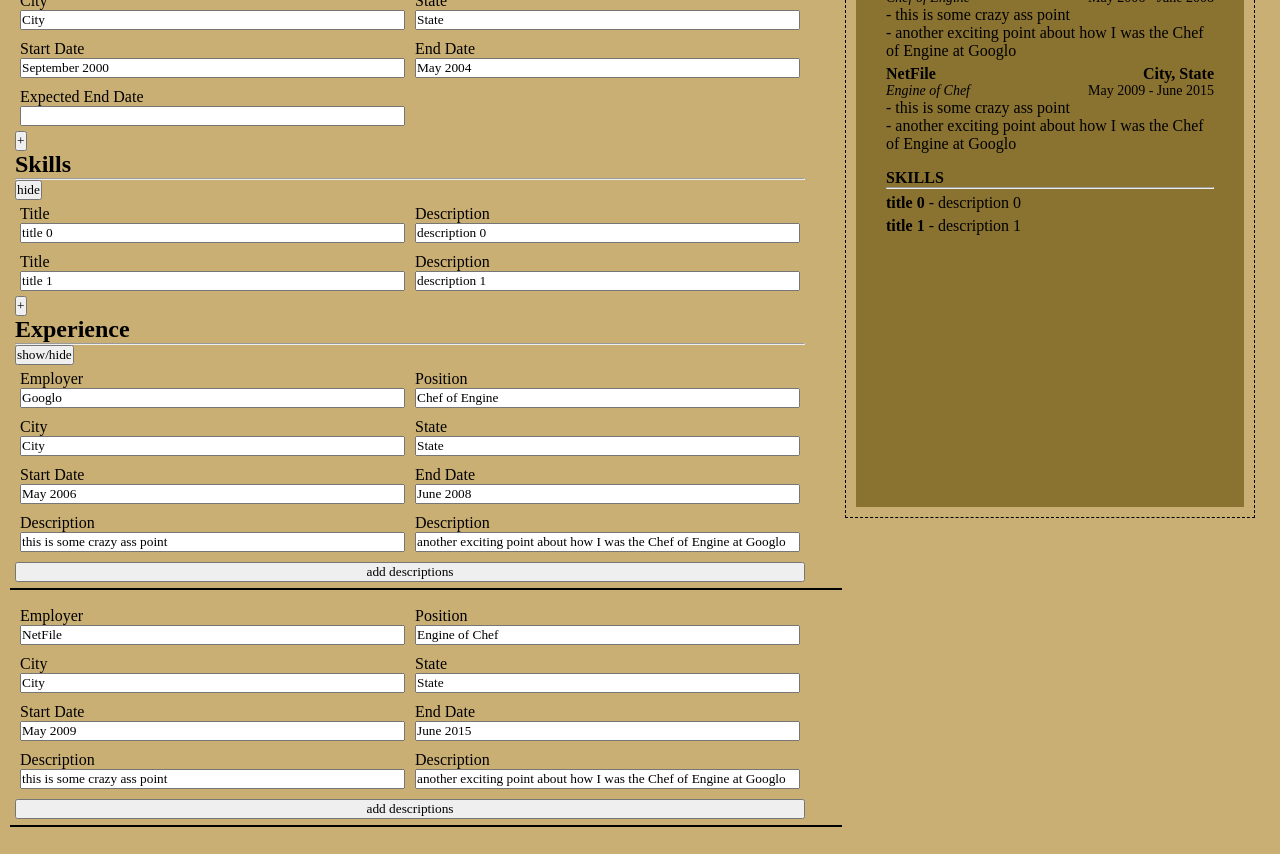
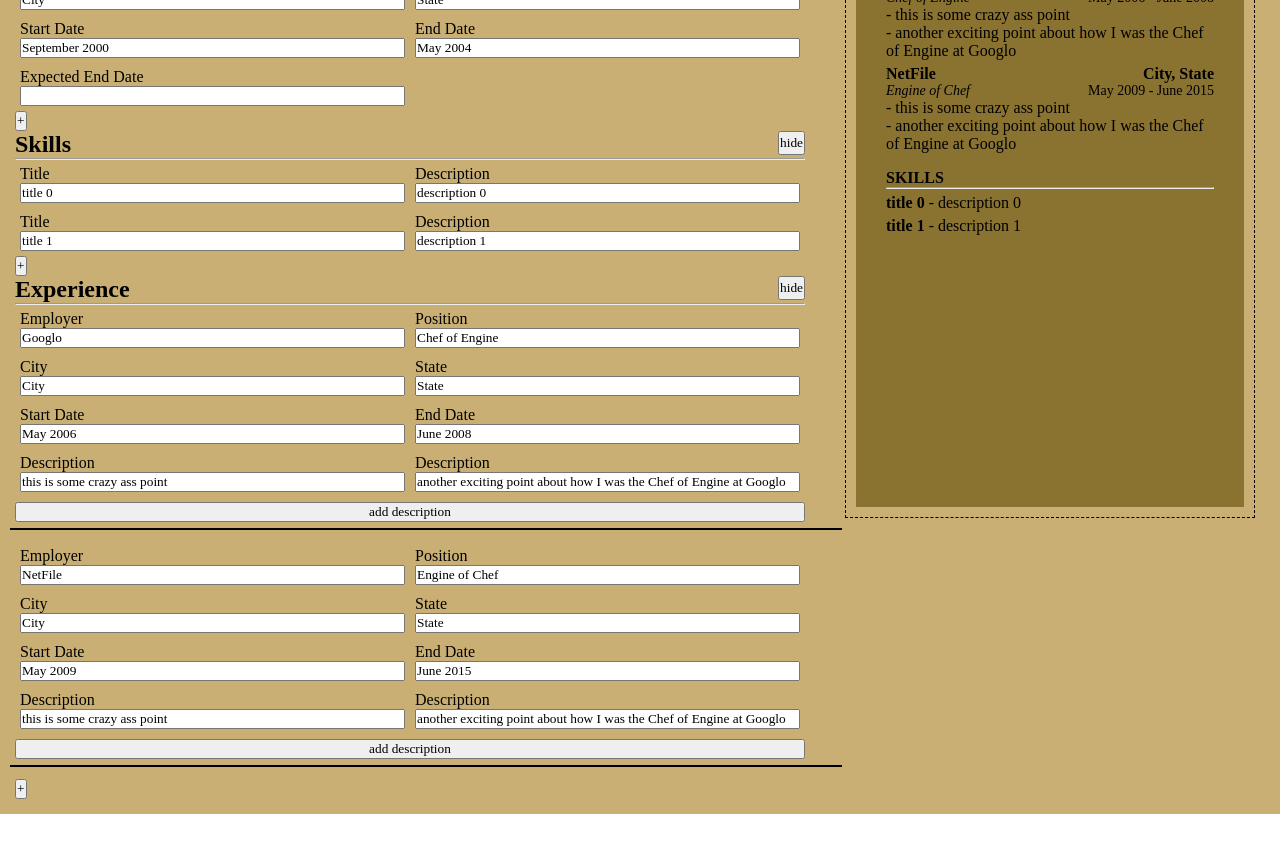
Before and after one commit to unrulypeach/cv-project, a React (Create React App) app: page / in a window 1280 px wide. Shown: the part 300-1154 px from the top of the page. After the commit the page ends 1114 px from the top, so only its background shows below. Built offline with nearby package versions, Linux system fonts and the light colour scheme.

Commit message:
can add additional descriptions to experience

```diff
--- a/src/App.js
+++ b/src/App.js
@@ -13,6 +13,7 @@ export default class App extends Component {
     this.state = {
       showSkills: true,
       showEducation: true,
+      showExperience: true,
       first: 'First',
       last: 'Last',
       email: 'email@email.com',
@@ -97,6 +98,14 @@ export default class App extends Component {
     this.setState({ education });
   }
 
+  handleExperienceChange(ev, key, id) {
+    const experience = [...this.state.experience];
+    const item = { ...experience[id] };
+    item[key] = ev.target.value;
+    experience[id] = item;
+    this.setState({ experience });
+  }
+
   newSkill(ind) {
     this.setState({
       // eslint-disable-next-line react/no-access-state-in-setstate
@@ -119,12 +128,42 @@ export default class App extends Component {
     });
   }
 
+  newExp(ind) {
+    this.setState({
+      experience: [
+        ...this.state.experience,
+        {
+          id: ind,
+          name: '',
+          position: '',
+          city: '',
+          state: '',
+          start: '',
+          end: '',
+          points: [],
+        },
+      ],
+    });
+  }
+
+  newExpDescription(id) {
+    const experience = [...this.state.experience];
+    const item = experience[id];
+    item.points.push('');
+    experience[id] = item;
+    this.setState({ experience });
+  }
+
   toggleSkills() {
     this.setState(({ showSkills }) => ({ showSkills: !showSkills }));
   }
 
   toggleEducation() {
     this.setState(({ showEducation }) => ({ showEducation: !showEducation }));
+  }
+
+  toggleExperience() {
+    this.setState(({ showExperience }) => ({ showExperience: !showExperience }));
   }
 
   render() {
@@ -135,10 +174,14 @@ export default class App extends Component {
           changeFunc={(ev, key) => this.handleChange(ev, key)}
           changeSkillFunc={(ev, key, ind) => this.handleSkillChange(ev, key, ind)}
           changeEduFunc={(ev, key, ind) => this.handleEducationChange(ev, key, ind)}
+          changeExpFunc={(ev, key, ind) => this.handleExperienceChange(ev, key, ind)}
           newSkill={(ind) => this.newSkill(ind)}
           newEdu={(ind) => this.newEdu(ind)}
+          newExp={(ind) => this.newExp(ind)}
+          newExpDescript={(ind) => this.newExpDescription(ind)}
           toggleSkillDisplay={() => this.toggleSkills()}
           toggleEduDisplay={() => this.toggleEducation()}
+          toggleExpDisplay={() => this.toggleExperience()}
           currState={this.state}
         />
         <Template
--- a/src/components/Form.js
+++ b/src/components/Form.js
@@ -1,25 +1,14 @@
 /* eslint-disable react/destructuring-assignment */
 /* eslint-disable react/prop-types */
-/* eslint-disable no-debugger */
 /* eslint-disable react/no-unused-state */
 import React, { Component } from 'react';
 import FormHeader from './FormHeader';
 import FormEducation from './FormEducation';
 import FormSkills from './FormSkills';
 import FormExperience from './FormExperience';
-// import FormProjects from './FormProjects';
 
 export default class Form extends Component {
   render() {
-    /* const children = [];
-
-    // eslint-disable-next-line react/destructuring-assignment
-    for (let i = 0; i < this.state.skills.numChildren; i += 1) {
-      children.push(<FormSkills />);
-    } */
-    /* const {
-      education, skills, experience, projects,
-    } = this.props; */
     return (
       <div className="Form">
         <FormHeader
@@ -42,10 +31,12 @@ export default class Form extends Component {
         />
         <FormExperience
           currState={this.props.currState.experience}
+          togExp={this.props.toggleExpDisplay}
+          expStatus={this.props.currState.showExperience}
+          changeFunc={this.props.changeExpFunc}
+          newDescript={this.props.newExpDescript}
+          newExp={this.props.newExp}
         />
-        {/* <FormProjects
-          currState={projects}
-        /> */}
       </div>
     );
   }
--- a/src/components/FormEducation.js
+++ b/src/components/FormEducation.js
@@ -80,14 +80,16 @@ export default class FormEducation extends Component {
 
     return (
       <div id="formEducation" className="form-section">
+        <div className="header-container">
           <h2>Education</h2>
-        <hr />
           <button
             type="button"
             onClick={() => this.props.togEdu()}
           >
             {this.props.eduStatus ? 'hide' : 'show'}
           </button>
+        </div>
+        <hr />
         <div className="section-content" style={{ display: this.props.eduStatus ? 'block' : 'none' }}>
           {children}
           <button
--- a/src/components/FormExperience.js
+++ b/src/components/FormExperience.js
@@ -13,6 +13,7 @@ export default class FormExperience extends Component {
         <input
           type="text"
           value={arrItem}
+          // onChange={(e) => this.props.changeFunc(e, 'points', obj.id)}
         />
       </label>
     );
@@ -32,6 +33,7 @@ export default class FormExperience extends Component {
           <input
             type="text"
             value={obj.name}
+            onChange={(e) => this.props.changeFunc(e, 'name', obj.id)}
           />
         </label>
         <label>
@@ -39,6 +41,7 @@ export default class FormExperience extends Component {
           <input
             type="text"
             value={obj.position}
+            onChange={(e) => this.props.changeFunc(e, 'position', obj.id)}
           />
         </label>
         <label>
@@ -46,6 +49,7 @@ export default class FormExperience extends Component {
           <input
             type="text"
             value={obj.city}
+            onChange={(e) => this.props.changeFunc(e, 'city', obj.id)}
           />
         </label>
         <label>
@@ -53,6 +57,7 @@ export default class FormExperience extends Component {
           <input
             type="text"
             value={obj.state}
+            onChange={(e) => this.props.changeFunc(e, 'state', obj.id)}
           />
         </label>
         <label>
@@ -60,6 +65,7 @@ export default class FormExperience extends Component {
           <input
             type="text"
             value={obj.start}
+            onChange={(e) => this.props.changeFunc(e, 'start', obj.id)}
           />
         </label>
         <label>
@@ -67,14 +73,16 @@ export default class FormExperience extends Component {
           <input
             type="text"
             value={obj.end}
+            onChange={(e) => this.props.changeFunc(e, 'end', obj.id)}
           />
         </label>
         {points}
         <button
           type="button"
           className="fullLength-btn"
+          onClick={() => this.props.newDescript(obj.id)}
         >
-          add descriptions
+          add description
         </button>
       </form>
     );
@@ -91,15 +99,24 @@ export default class FormExperience extends Component {
 
     return (
       <div id="formExperience" className="form-section">
-        <h2>Experience</h2>
+        <div className="header-container">
+          <h2>Experience</h2>
+          <button
+            type="button"
+            onClick={() => this.props.togExp()}
+          >
+            {this.props.expStatus ? 'hide' : 'show'}
+          </button>
+        </div>
         <hr />
-        <button
-          type="button"
-        >
-          show/hide
-        </button>
-        <div className="section-content">
+        <div className="section-content" style={{ display: this.props.expStatus ? 'block' : 'none' }}>
           {children}
+          <button
+            type="button"
+            onClick={() => this.props.newExp(this.props.currState.length)}
+          >
+            +
+          </button>
         </div>
       </div>
     );
--- a/src/components/FormSkills.js
+++ b/src/components/FormSkills.js
@@ -39,19 +39,21 @@ export default class FormSkills extends Component {
 
     return (
       <div id="formSkills" className="form-section">
+        <div className="header-container">
           <h2>Skills</h2>
-        <hr />
           <button
             type="button"
             onClick={() => this.props.togSkill()}
           >
             {this.props.skillStatus ? 'hide' : 'show'}
           </button>
+        </div>
+        <hr />
         <div className="section-content" style={{ display: this.props.skillStatus ? 'block' : 'none' }}>
           {children}
           <button
             type="button"
-            onClick={() => { this.props.newSkill(this.props.currState.length); }}
+            onClick={() => this.props.newSkill(this.props.currState.length)}
           >
             +
           </button>
--- a/src/styles/Form.css
+++ b/src/styles/Form.css
@@ -29,3 +29,12 @@
   width: 65%;
   border-bottom: solid 1px #000;
 }
+
+.header-container {
+  display: flex;
+  justify-content: space-between;
+}
+
+.header-container>button{
+  height: 1.5rem;
+}
```
Lines whose indentation alone changed are shown as unchanged.
